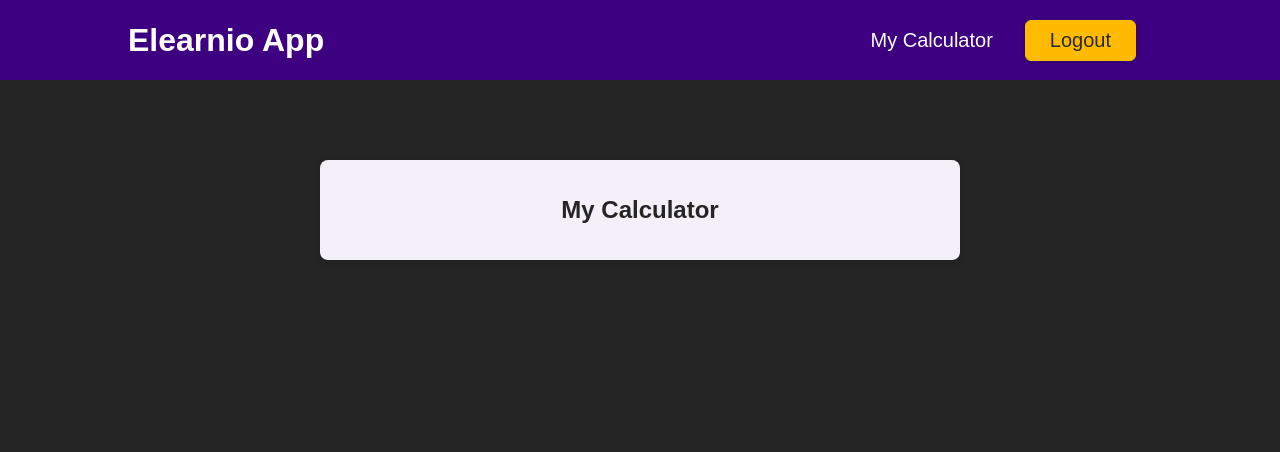
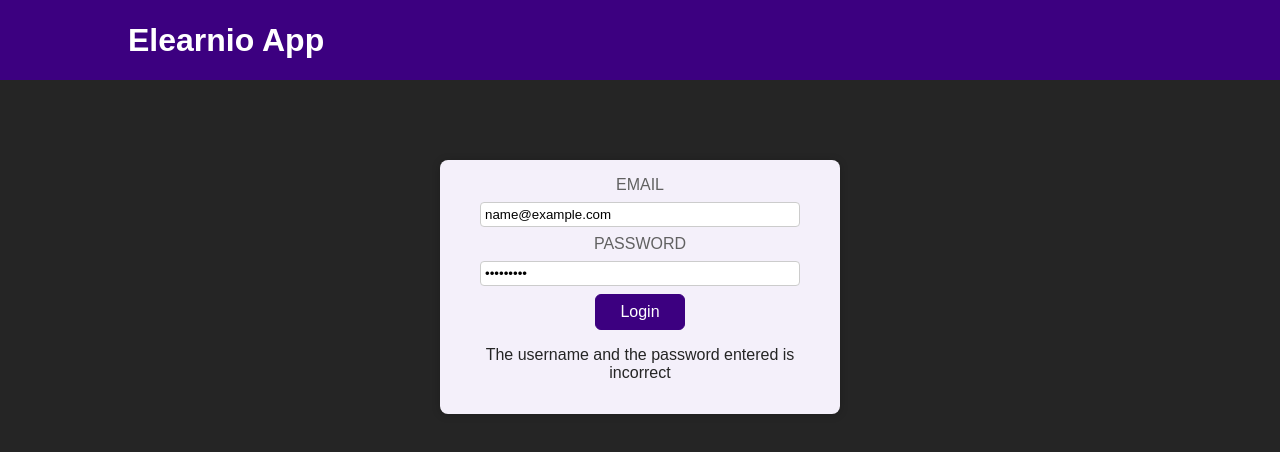
Before and after one commit to shinyKavery/Elearnio-Calculator, a React (Create React App) app: page / in a window 1280 px wide. Both pictures are taken after typing "name@example.com", "Sample123" into the empty fields and a click on the button "Login". Shown: the top 452 px of the page. Built offline with nearby package versions, Linux system fonts and the light colour scheme.

Commit message:
added the login validation

```diff
--- a/src/components/Auth.js
+++ b/src/components/Auth.js
@@ -1,17 +1,22 @@
-import React, { useRef } from "react";
-import { useSelector,useDispatch } from "react-redux";
+import React, { useRef,useState } from "react";
+import { useDispatch } from "react-redux";
 import { authActions } from "../store";
 
 import classes from './Auth.module.css';
 
 const Auth = () => {
-  const authenticationStatus = useSelector(state=>state.auth.isLoggedIn);
+  const [errorMessage, seterrorMessage] = useState('');
   const dispatch = useDispatch();
   const userNameInput = useRef("");
 const userPasswordInput = useRef("");
   const loginHandler = (event)=>{
     event.preventDefault();
-    dispatch(authActions.login());
+    if(userNameInput.current.value === 'elearnio@gmail.com' && userPasswordInput.current.value === '123456'){
+      dispatch(authActions.login());
+    }else{
+seterrorMessage("The username and the password entered is incorrect");
+    }
+
 console.log(userNameInput.current.value);
   }
   return (
@@ -28,6 +33,7 @@ console.log(userNameInput.current.value);
             <input type='password' id='password' ref={userPasswordInput}/>
           </div>
           <button onClick={loginHandler}>Login</button>
+          { errorMessage !== '' && <p>{errorMessage}</p>}
         </form>
       </section>
     </main>
```
